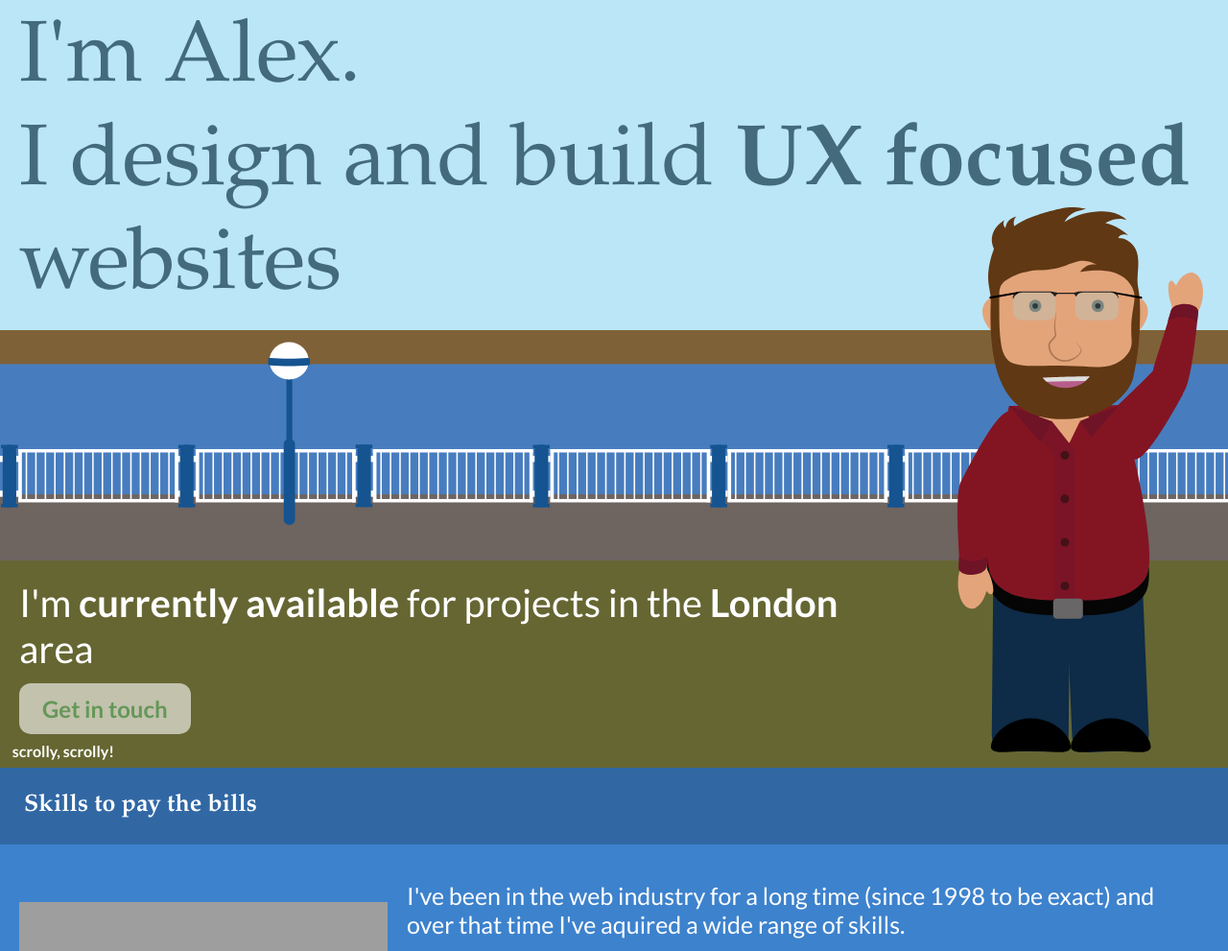
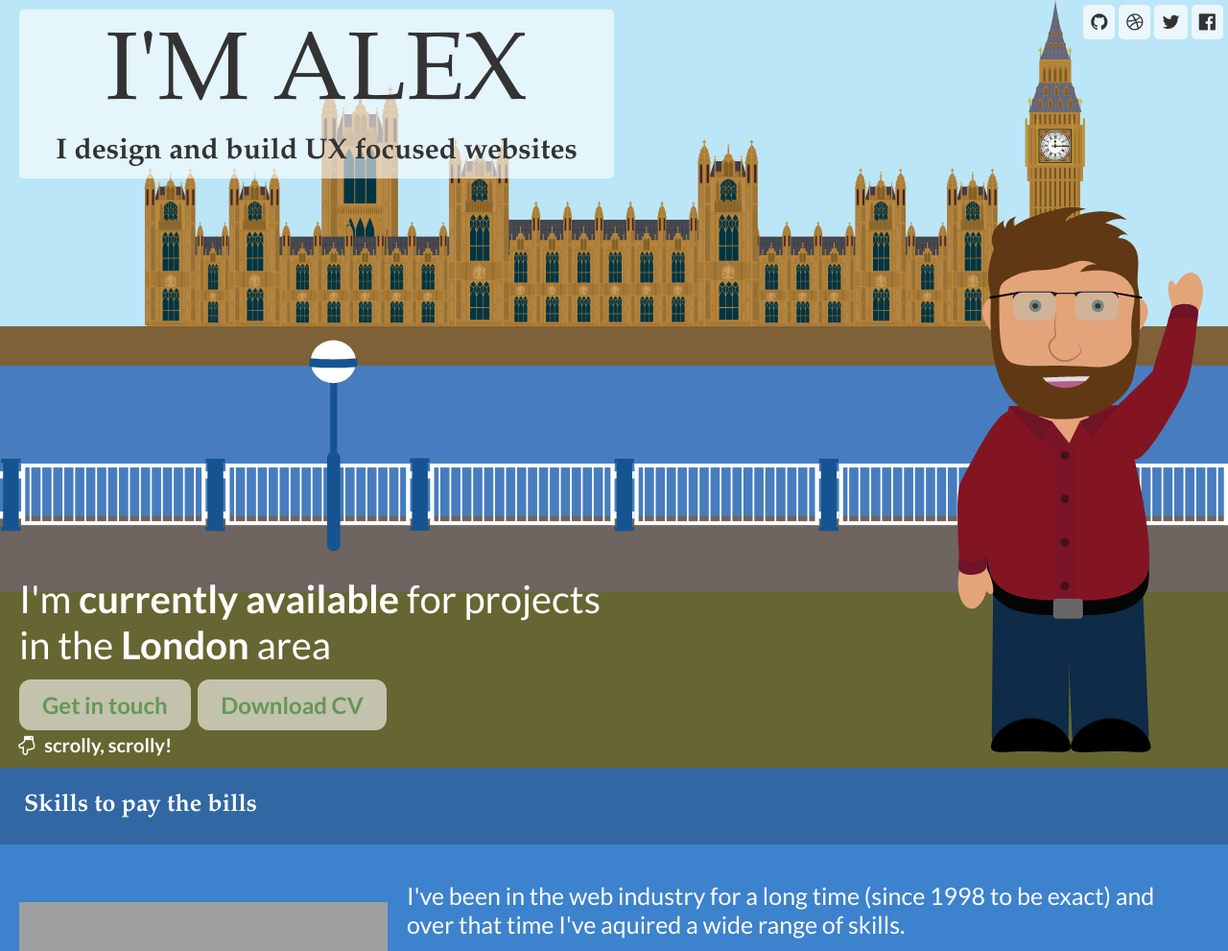
Before and after one commit to foxleigh81/portfolio-archived, a PHP site: page / in a window 1280 px wide. Shown: the top 991 px of the page at 96% size. Run offline with PHP 8.4, Linux system fonts and the light colour scheme; style sheets or scripts are compiled from the project's sources; some libraries are stand-ins or nearby versions; some web fonts are replaced; grey boxes are pictures that could not be loaded.

Commit message:
added some icons, updated a few svgs and tweaked styles

```diff
--- a/index.php
+++ b/index.php
@@ -10,6 +10,7 @@
     <link href='https://fonts.googleapis.com/css?family=Lato:400,700,900,400italic,700italic,900italic' rel='stylesheet' type='text/css'>
     <link rel="stylesheet" href="/static/styles/css/core.css" media="screen">
     <link rel="stylesheet" href="/static/styles/css/print.css" media="print">
+    <link rel="stylesheet" href="//maxcdn.bootstrapcdn.com/font-awesome/4.3.0/css/font-awesome.min.css">
     <link rel="shortcut icon" href="/static/images/logos/favicon.ico" type="image/x-icon" />
     <link rel="apple-touch-icon" href="/static/images/logos/apple-touch-icon.png" />
     <link rel="apple-touch-icon" sizes="57x57" href="/static/images/logos/apple-touch-icon-57x57.png" />
@@ -21,7 +22,6 @@
     <link rel="apple-touch-icon" sizes="152x152" href="/static/images/logos/apple-touch-icon-152x152.png" />
     <script src="https://code.jquery.com/jquery-1.11.1.min.js"></script>
     <script>window.jQuery || document.write('<script src="/static/scripts/lib/jquery.min.js"><\/script>')</script>
-
     <!--[if lte IE 9]>
         <script src="/assets/libraries/js/html5shiv.js"></script>
     <![endif]-->
@@ -44,17 +44,25 @@
     <div class="skip"><a href="#main">Skip to main content</a></div>
     <section class="status is-available">
         <div>
+            <ul class="social">
+                <li><a class="fa fa-github" title="Check me out on Github" href="https://github.com/alexward1981"><span>Github</span></a></li>
+                <li><a class="fa fa-dribbble" title="Check me out on Dribble" href="https://dribbble.com/alexbward"><span>Dribbble</span></a></li>
+                <li><a class="fa fa-twitter" title="Follow me on Twitter" href="https://twitter.com/alexbward"><span>Twitter</span></a></li>
+                <li><a class="fa fa-facebook-official" title="Check me out on Facebook" href="https://www.facebook.com/alexward1981"><span>Facebook</span></a></li>
+            </ul>
             <header>
-                <h1>I'm Alex. <br /> I design and build <strong>UX focused</strong> websites</h1>
+                <h1>I'm Alex</h1>
+                <h2>I design and build <strong>UX focused</strong> websites</h2>
             </header>
         </div>
         <img class="alex" src="/static/images/alex-available.svg" width="20%" alt="An illustration of me, Alex Ward.">
         <div>
             <div class="cta">
-                <p>I'm <strong>currently available</strong> for projects in the <strong>London</strong> area</p>
+                <p>I'm <strong>currently available</strong> for projects <br /> in the <strong>London</strong> area</p>
                 <a href="" class="button">Get in touch</a>
+                <a href="" class="button">Download CV</a>
             </div>
-            <span class="scrolly">scrolly, scrolly!</span>
+            <span class="scrolly"><i class="fa fa-hand-o-down"></i>scrolly, scrolly!</span>
         </div>
     </section>
     <section class="skills">
@@ -167,6 +175,10 @@
                     <span><strong>Carrier Pigeon:</strong> No longer available</span>
                 </div>
                 <p><strong>Notice to agents:</strong> Please don’t contact me for permanent roles, I love contracting and no power in the verse will take me away from it.</p>
+                <p>
+                    <br />
+                    <a href="" class="button">Download CV</a>
+                </p>
             </div>
         </div>
         <div class="col max-4">
--- a/static/styles/css/core.css
+++ b/static/styles/css/core.css
@@ -163,6 +168,36 @@ body {
 .js .js-disabled {
   display: none; }
 
+.social {
+  position: absolute;
+  right: 0.5em;
+  top: 0.5em; }
+  .social li {
+    display: inline-block; }
+  .social a {
+    display: block;
+    color: #333;
+    padding: 0.4em;
+    background: rgba(255, 255, 255, 0.7);
+    border-radius: 5px;
+    font-size: 2em;
+    margin-left: 0.1em;
+    -webkit-transition: background-color 0.4s, color 0.2s;
+            transition: background-color 0.4s, color 0.2s; }
+    .social a span {
+      position: absolute;
+      left: -9999px; }
+    .social a:hover {
+      color: #fff; }
+      .social a:hover.fa-facebook-official {
+        background-color: #47639E; }
+      .social a:hover.fa-twitter {
+        background-color: #55ACEE; }
+      .social a:hover.fa-dribbble {
+        background-color: #C01C6F; }
+      .social a:hover.fa-github {
+        background-color: #333333; }
+
 body > section {
   overflow: hidden; }
   body > section h2 {
@@ -178,17 +213,35 @@ body > section {
   body > section.status {
     height: 100%; }
     body > section.status > div {
-      background-color: #bbe6f8; }
+      background-image: url("/static/images/hop.svg");
+      background-size: contain;
+      background-repeat: no-repeat;
+      background-position: bottom center;
+      background-color: #bbe6f8;
+      padding: 1em 2em 12%; }
     body > section.status > div ~ div {
+      padding: 0;
       background-image: url("/static/images/backdrop-available.svg");
       background-repeat: repeat-x;
+      background-position: 0 0;
       background-color: #666633; }
     body > section.status header {
-      padding: 1em 2em; }
+      width: 50%;
+      padding: 1em 0.5em;
+      color: #333;
+      background-color: rgba(255, 255, 255, 0.6);
+      text-align: center;
+      border-radius: 5px; }
     body > section.status h1 {
-      color: #436B7C;
+      text-transform: uppercase;
       font-family: "Caudex", garamond, serif;
-      font-size: 9em; }
+      font-size: 10em; }
+    body > section.status h2 {
+      font-size: 3em;
+      background: none;
+      padding: 0; }
+      body > section.status h2 strong {
+        font-weight: bold; }
     body > section.status .alex {
       position: absolute;
       right: 2%;
@@ -298,16 +369,19 @@ body > section {
         background-color: #fff;
         border: 0; }
       body > section.contact form button {
+        cursor: pointer;
         width: 100%;
-        font-size: 1.6em;
-        color: #221431; }
+        font-size: 1.6em; }
   body > section .scrolly {
     position: absolute;
-    bottom: 1%;
-    left: 1%;
-    font-size: 1.6em;
+    bottom: 1.5%;
+    left: 1.5%;
+    font-size: 2em;
     font-weight: bold;
     color: #fff; }
+    body > section .scrolly i {
+      display: inline-block;
+      margin-right: 0.5em; }
 
 footer {
   padding: 1em;
--- a/static/styles/scss/_variables.scss
+++ b/static/styles/scss/_variables.scss
@@ -12,7 +12,7 @@ $offWhite: #f1f1f1;
 $fontFamily: 'Lato', arial, sans-serif;
 $fontFamily2: 'Caudex', garamond, serif;
 
-/* The classes below are not to be used in Markup, they are for sass imports only */
+// The classes below are not to be used in Markup, they are for sass imports only
 
 .extraBold { font-weight: 600; }
 .black { font-weight: 900; }
--- a/static/styles/scss/custom.scss
+++ b/static/styles/scss/custom.scss
@@ -30,6 +30,35 @@ body {
 .for-print,
 .js .js-disabled { display: none; }
 
+.social {
+    position: absolute;
+    right:0.5em;
+    top:0.5em;
+    li { display: inline-block; }
+    a {
+        display: block;
+        color: #333;
+        padding: 0.4em;
+        background: rgba(#fff, 0.7);
+        border-radius: 5px;
+        font-size: 2em;
+        margin-left: 0.1em;
+        transition: background-color 0.4s, color 0.2s;
+        span {
+            position: absolute;
+            left:-9999px;
+        }
+
+        &:hover {
+            color: #fff;
+            &.fa-facebook-official { background-color: #47639E; }
+            &.fa-twitter { background-color: #55ACEE; }
+            &.fa-dribbble { background-color: #C01C6F; }
+            &.fa-github { background-color: #333333; }
+        }
+    }
+}
+
 body > section {
     overflow: hidden;
     h2 {
@@ -50,21 +79,42 @@ body > section {
         height:100%;
 
         > div {
+            background-image: url('/static/images/hop.svg');
+            background-size: contain;
+            background-repeat: no-repeat;
+            background-position: bottom center;
             background-color: #bbe6f8;
+            padding: 1em 2em 12%;
         }
 
         > div ~ div {
+            padding: 0;
             background-image: url('/static/images/backdrop-available.svg');
             background-repeat: repeat-x;
+            background-position: 0 0;
             background-color: #666633;
         }
 
-        header { padding: 1em 2em; }
+        header {
+            width:50%;
+            padding:1em 0.5em;
+            color:#333;
+            background-color: rgba(#fff, 0.6);
+            text-align: center;
+            border-radius:5px;
+        }
 
         h1 {
-            color: #436B7C;
+            text-transform: uppercase;
             font-family: $fontFamily2;
-            font-size: 9em;
+            font-size: 10em;
+        }
+
+        h2 {
+            font-size: 3em;
+            background: none;
+            padding: 0;
+            strong { font-weight: bold; }
         }
 
         .alex {
@@ -182,7 +232,12 @@ body > section {
         img { padding: 1em;}
         a { color: #fff; }
         a:hover { color: darken(#8856BB, 30%); }
-
+        .button {
+            color: darken(#8856BB, 40%);
+            &:hover {
+                background-color: rgba(#FFF, 0.9);
+            }
+        }
         .details {
             padding:1em 0;
             span {
@@ -212,20 +267,24 @@ body > section {
             }
 
             button {
+                cursor: pointer;
                 width: 100%;
                 font-size: 1.6em;
-                color: darken(#8856BB, 40%);
             }
         }
     }
 
     .scrolly {
         position:absolute;
-        bottom:1%;
-        left:1%;
-        font-size: 1.6em;
+        bottom:1.5%;
+        left:1.5%;
+        font-size: 2em;
         font-weight: bold;
         color:#fff;
+        i {
+            display: inline-block;
+            margin-right: 0.5em;
+        }
     }
 }
 
```
Also changed, not shown: other parts of static/styles/css/core.css (+29 -7 lines), static/styles/scss/core.scss (+7 -2 lines), static/images/hop.svg (added), 2 other files.
